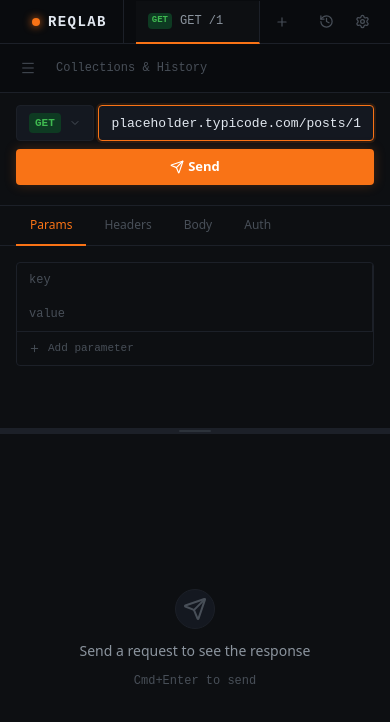
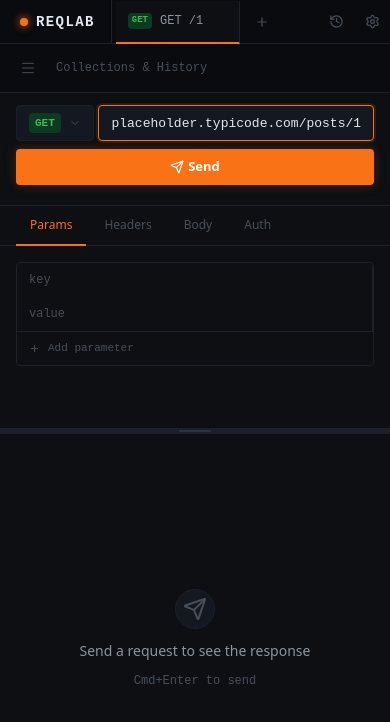
Before and after one commit to vilnout/ReqLab, a React (Vite) app: page / in a window 390 px wide. Shown: the top 722 px of the page. Built offline with nearby package versions, Linux system fonts and the light colour scheme.

Commit message:
style: update topbar for small layouts
style: topbar update padding

```diff
--- a/src/components/layout/TopBar.tsx
+++ b/src/components/layout/TopBar.tsx
@@ -10,8 +10,8 @@ export const TopBar = () => {
   const closeTab = useRequestStore((s) => s.closeTab);
   const setActiveTab = useRequestStore((s) => s.setActiveTab);
   return (
-    <header className="bg-surface-overlay border-border-default flex h-11 shrink-0 items-center gap-3 border-b px-4">
-      <div className="border-border-default flex h-full shrink-0 items-center border-r px-4">
+    <header className="bg-surface-overlay border-border-default flex h-11 shrink-0 items-center gap-1 border-b px-1 md:gap-3 md:px-4">
+      <div className="border-border-default flex h-full shrink-0 items-center border-r px-4 md:w-51">
         <SiteLogo />
       </div>
 
@@ -22,7 +22,7 @@ export const TopBar = () => {
             <div
               key={tab.id}
               onClick={() => setActiveTab(tab.id)}
-              className={`group border-border-default flex h-full max-w-45 min-w-0 shrink-0 cursor-pointer items-center gap-2 border-r px-3 transition-colors ${isActive ? "bg-surface-base border-b-accent -mb-px border-b-2" : "bg-surface-overlay hover:bg-surface-raised"}`}
+              className={`group border-border-default flex h-full max-w-45 min-w-0 shrink-0 cursor-pointer items-center gap-2 border-r px-3 transition-colors ${isActive ? "bg-surface-base border-b-accent -mb-px flex border-b-2" : "bg-surface-overlay hover:bg-surface-raised hidden md:flex"}`}
             >
               <MethodBadge method={tab.config.method} size="sm" />
               <span className="text-text-muted min-w-0 flex-1 truncate font-mono text-xs">
```
